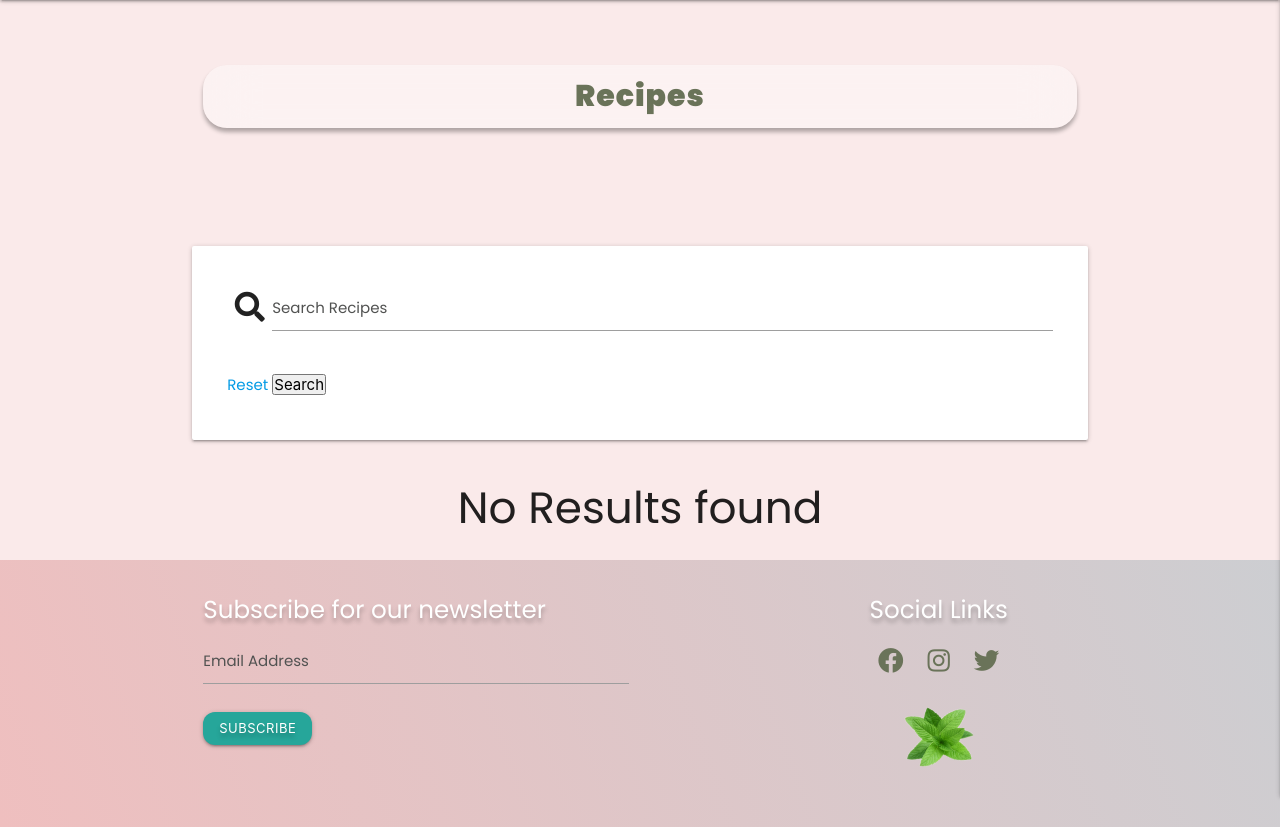
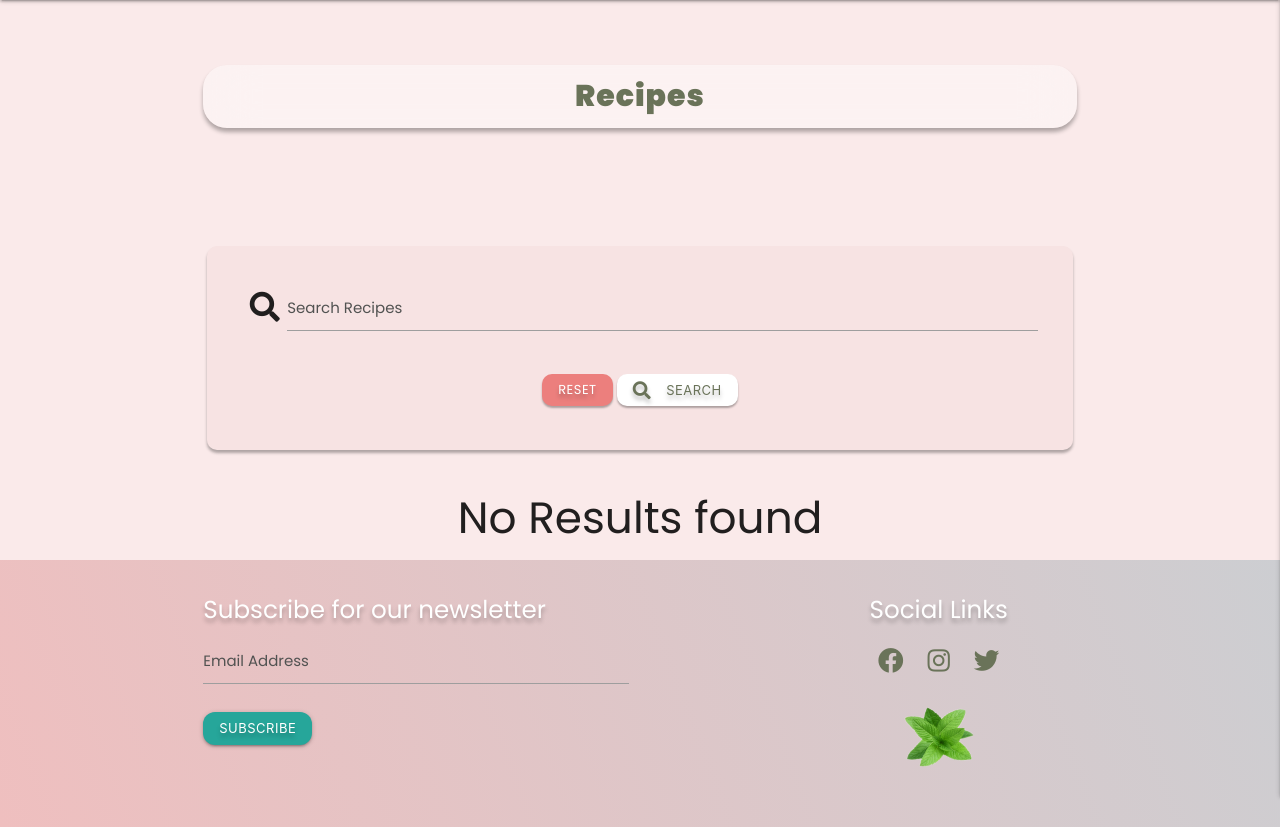
Before and after one commit to steff880/MS3-MyRecipeBook, a Flask app: page /search in a window 1280 px wide. Shown: the part 64-891 px from the top of the page. Run offline with Flask 2, Linux system fonts and the light colour scheme; data that the repository does not hold is empty; some libraries are stand-ins or nearby versions.

Commit message:
Style reset and serach buttons by changing border-raduis, and color, add box-shadow and text-shadow

```diff
--- a/static/css/style.css
+++ b/static/css/style.css
@@ -553,6 +553,21 @@
     margin-right: 15px;
 }
 
+.search .btn-reset,
+.btn-search {
+    border-radius: 10px;
+    box-shadow: 0 2px 2px rgba(0, 0, 0, 0.3);
+}
+
+.search .btn-reset {
+    background-color: #ec7f7d;
+}
+
+.search .btn-search {
+    background-color: #fff;
+    color: #6A7359;
+}
+
 /* Footer */
 
 .page-footer {
--- a/templates/recipes.html
+++ b/templates/recipes.html
@@ -15,7 +15,7 @@
 <!-- Search -->
 
 <section class="search">
-    <div class="row card-panel">
+    <div class="row card-panel search-panel">
         <form class="col s12" action="{{ url_for('search') }}" method="POST">
             <div class="row valign-wrapper center-align">
                 <div class="input-field col s12">
@@ -25,9 +25,9 @@
                 </div>
             </div>
             <div class="row">
-                <div class="col s12">
-                    <a href="{{ url_for('recipes') }}">Reset</a>
-                    <button type="submit"><i class="fas fa-search-left"></i>Search</button>
+                <div class="col s12 center-align">
+                    <a class="btn btn-small btn-reset text-shadow" href="{{ url_for('recipes') }}">Reset</a>
+                    <button class="btn btn-small btn-search text-shadow" type="submit"><i class="fas fa-search left"></i>Search</button>
                 </div>
             </div>
         </form>
```
